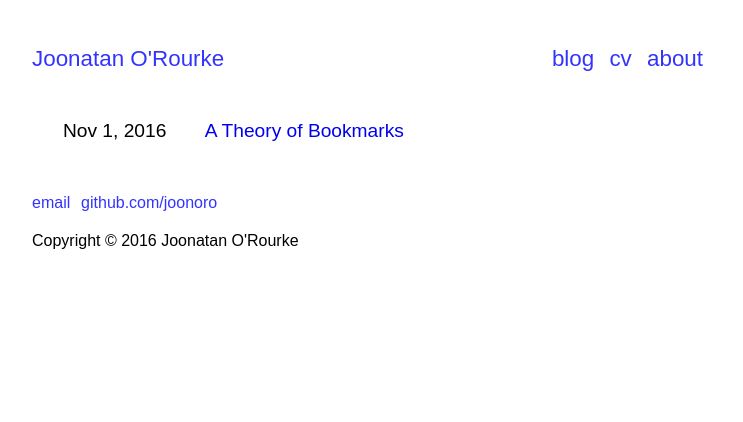
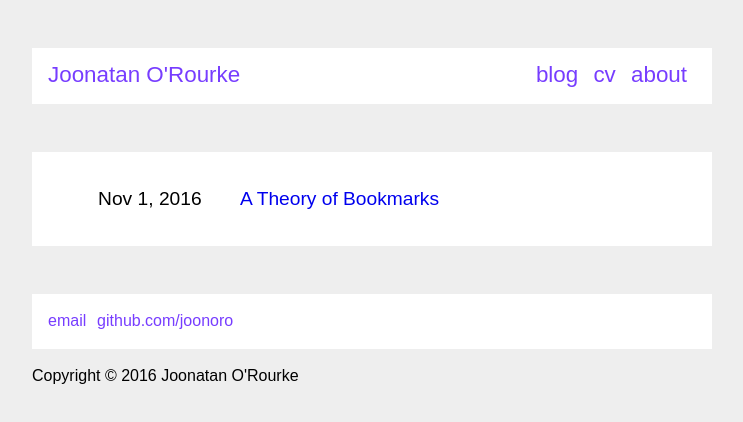
Before and after one commit to abbioro/joonoro.github.io, a plain HTML site: page index.html in a window 1280 px wide. Shown: the whole page, without its empty margins (268-1011 px from the left). Drawn offline with Linux system fonts and the light colour scheme.

Commit message:
Make design look friendlier

```diff
--- a/static/style.css
+++ b/static/style.css
@@ -9,10 +9,16 @@ body {
     max-width: 680px;
     margin: 48px auto;
     padding: 0 40px;
+    background-color: #eee;
 }
 
 ul {
     list-style: none;
+}
+
+.container {
+    background-color: #fff;
+    padding: 1em;
 }
 
 /* decoration only affects the underline */
@@ -34,7 +40,7 @@ ul {
 }
 
 .container a {
-    color: #3333ff;
+    color: #773dff;
 }
 
 .container li {
@@ -45,16 +51,20 @@ ul {
 
 .container p, .container ul {
     margin-top: 0em;
+    padding-left: 0;
 }
 
 .footer ul {
     clear: left;
     padding-left: 0;
+    margin-bottom: 0;
 }
 
 .contents {
     margin-top: 3em;
     margin-bottom: 3em;
+    background-color: #fff;
+    padding: 2em;
 }
 
 .contents ul {
@@ -68,7 +78,7 @@ pre {
 
 /* Index entries */
 .index-entry {
-    margin-bottom: 1em;
+    padding: 0.2em;
 }
 
 .index-entry .date, .index-entry .title {
```
